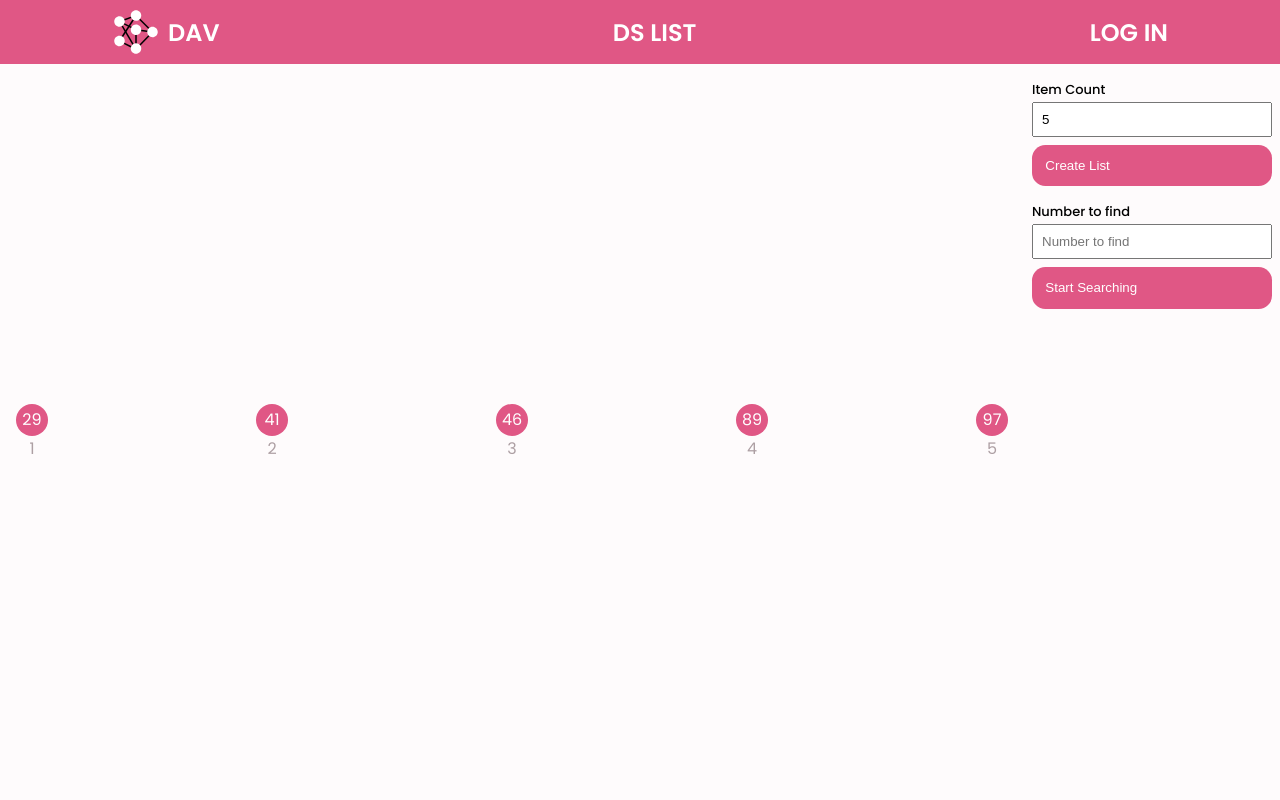
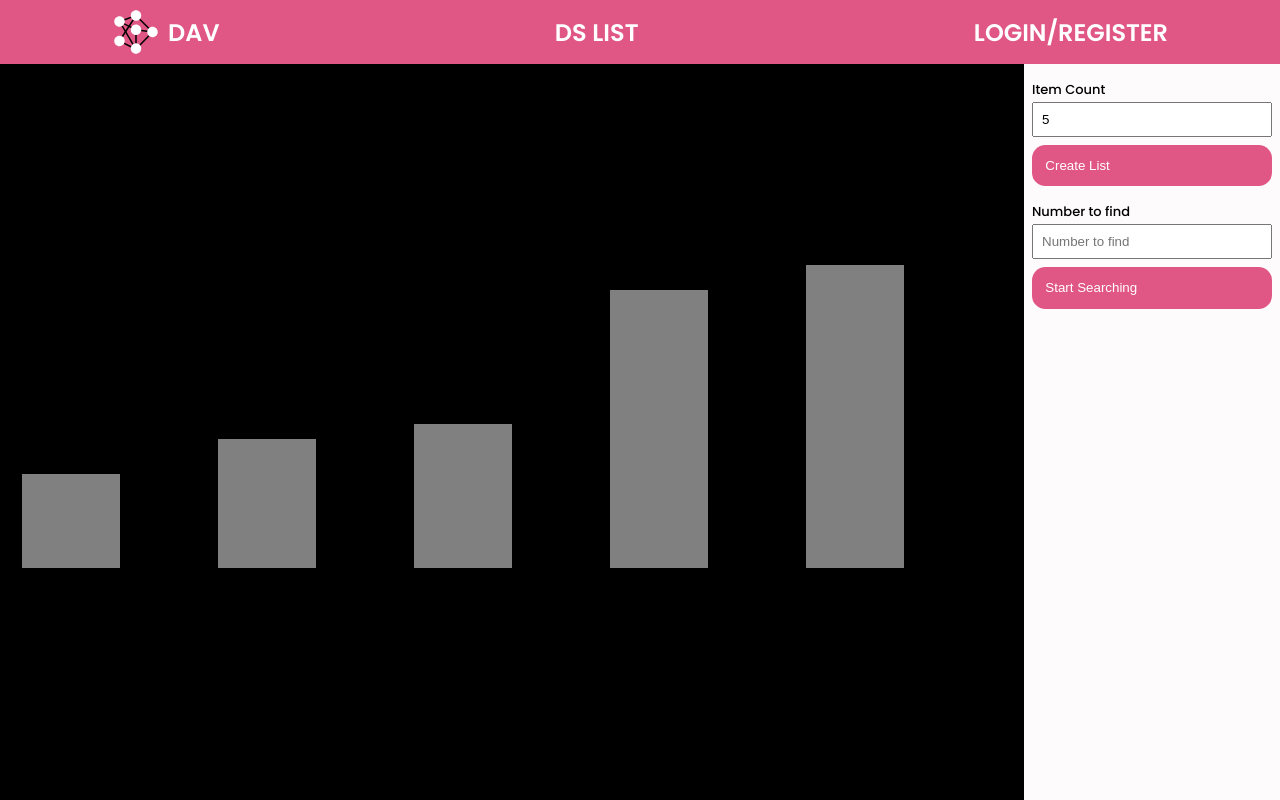
Before and after one commit to Mubtasim/ds-algo-visualizer, a React (Create React App) app in the folder client/: page /2 in a window 1280 px wide. Both pictures are taken after typing "5" into the empty fields and a click on the button "Create List". Built offline with nearby package versions, Linux system fonts and the light colour scheme.

Commit message:
changed binary search from node-view to bar-view

```diff
--- a/client/src/components/BinaryItem.jsx
+++ b/client/src/components/BinaryItem.jsx
@@ -1,23 +1,30 @@
-import React from 'react'
+import React, { useEffect } from 'react'
 
-const BinaryItem = ({value, id}) => {
+const BinaryItem = ({value, id, width, height}) => {
+
+  // const [domElem, setDomElem] = useState(null)
+
+  useEffect(() => {
+    const elem = document.getElementById(id);
+    console.log(elem);
+    function setHoverValue () {
+      const hoverElem = document.getElementById('hoverValue');
+      hoverElem.innerText = value;
+    }
+
+    function unsetHoverValue () {
+      const hoverElem = document.getElementById('hoverValue');
+      hoverElem.innerText = '';
+    }
+
+    elem.onmouseenter = setHoverValue;
+    elem.onmouseleave = unsetHoverValue;
+  }, [id, value]);
 
   return (
     <div className='binaryItem' id={id}>
-      <div className="binaryNode">
-        {value}
-      </div>
-      <div className="itemIdx">
-        {id + 1}
-      </div>
-      <div className="marker" id={`${id}-l`}>
-        L
-      </div>
-      <div className="marker" id={`${id}-r`}>
-        R
-      </div>
-      <div className="marker" id={`${id}-m`}>
-        M
+      <div style={{width: width, height: height, marginRight: width}} className='binaryBar'>
+
       </div>
     </div>
   )
--- a/client/src/components/BinarySearch.jsx
+++ b/client/src/components/BinarySearch.jsx
@@ -1,4 +1,4 @@
-import React from 'react'
+import React, { useEffect, useState } from 'react'
 import { useSelector, useDispatch } from 'react-redux'
 
 import { updateItems, updateItemToFind, updateTotalItems } from '../features/binarySearch/binarySearchSlice'
@@ -7,11 +7,33 @@ import BinaryItem from './BinaryItem'
 
 const BinarySearch = () => {
 
+  const [screenSize, setScreenSize] = useState(getCurrenDimension());
+
+
   const items = useSelector((state) => state.binarySearch.items);
   const itemToFind = useSelector((state) => state.binarySearch.itemToFind);
-  const totalItems = useSelector((state) => state.binarySearch.totalItems)
+  const totalItems = useSelector((state) => state.binarySearch.totalItems);
 
   const dispatch = useDispatch();
+
+  function getCurrenDimension () {
+    return {
+      width: window.innerWidth,
+      height: window.innerHeight
+    }
+  }
+
+  useEffect(() => {
+    const updateDimension = () => {
+      setScreenSize(getCurrenDimension());
+    }
+
+    window.addEventListener('resize', updateDimension);
+
+    return (() => {
+      window.removeEventListener('resize', updateDimension);
+    })
+  }, [screenSize])
 
   function getRandomArbitrary(min, max) {
     return Math.floor(Math.random() * (max - min) + min);
@@ -31,63 +53,79 @@ const BinarySearch = () => {
 
   function createItems (e) {
     e.preventDefault();
-    removeMarkerDivs();
-    const newItems = Array(totalItems).fill(0);
-    for (let i = 0; i < totalItems; i++) newItems[i] = getRandomArbitrary(1, 101);
+    const form = e.target;
+    const formData = new FormData(form);
+    const formJson = Object.fromEntries(formData.entries());
+    const itemCount = parseInt(formJson.itemCount, 10);
+    const newItems = Array(itemCount).fill(0);
+    for (let i = 0; i < itemCount; i++) newItems[i] = getRandomArbitrary(1, 10001);
     newItems.sort(compareFn);
+    dispatch(updateTotalItems(itemCount));
     dispatch(updateItems(newItems));
   }
 
-  function removeMarkerDivs () {
-    let markerDivs = document.querySelectorAll('.marker');
-    console.log(markerDivs);
-    markerDivs.forEach(markerDiv => {
-      console.log(markerDiv);
-      markerDiv.remove();
-    })
+  function includeBarInBoundary (nodeId) {
+    const barToMark = document.getElementById(`${nodeId}`);
+    console.log('bartomark, nodeId',barToMark, nodeId);
+    barToMark.children[0].classList.add('inBoundary');
   }
 
-  function showMarkerToNode (nodeId, markerType) {
-    let nodeToMark = document.getElementById(`${nodeId}-${markerType}`);
-    nodeToMark.classList.add('showMarker');
+  function excludeFromBoundary(nodeId) {
+    const barToMark = document.getElementById(`${nodeId}`);
+    barToMark.children[0].classList.remove('inBoundary', 'midBar');
   }
 
-  function removeShowMarkerFromNodes () {
-    let markedDivs = document.querySelectorAll('.showMarker');
-    console.log(markedDivs);
-    markedDivs.forEach(markedDiv => {
-      console.log(markedDiv);
-      markedDiv.classList.remove('showMarker');
-    })
+  function markBarAsMid (nodeId) {
+    const barToMark = document.getElementById(`${nodeId}`);
+    barToMark.children[0].classList.add('midBar');
   }
 
   function binarySearch (e) {
     e.preventDefault();
-    removeShowMarkerFromNodes();
 
     let l = 0;
     let r = totalItems-1;
     let midIdx = -1;
+    let prevL = 0;
+    let prevR = 0;
 
     let found = false;
+    let firstIteration = true;
+
 
     function binarySearchLoop () {
       setTimeout(() => {
-        removeShowMarkerFromNodes();
+        // removeShowMarkerFromNodes();
+
+        if (firstIteration) {
+          for (let i = 0; i < totalItems; i++) {
+            includeBarInBoundary(i.toString());
+          }
+          firstIteration = false;
+        }
 
         midIdx = Math.floor((l + r) / 2);
+        for (let i = prevL; i < l; i++) {
+          excludeFromBoundary(i.toString());
+        }
+        for (let i = r + 1; i <= prevR; i++) {
+          excludeFromBoundary(i.toString());
+        }
+        markBarAsMid(midIdx.toString());
         const midValue = items[midIdx];
 
-        showMarkerToNode(l.toString(), 'l');
-        showMarkerToNode(r.toString(), 'r');
-        showMarkerToNode(midIdx.toString(), 'm');
+        // showMarkerToNode(l.toString(), 'l');
+        // showMarkerToNode(r.toString(), 'r');
+        // showMarkerToNode(midIdx.toString(), 'm');
 
         if (midValue === itemToFind) {
           console.log('found at index', midIdx)
           found = true;
         } else if (itemToFind > midValue) {
+          prevL = l;
           l = midIdx + 1;
         } else {
+          prevR = r;
           r = midIdx - 1;
         }
 
@@ -102,25 +140,46 @@ const BinarySearch = () => {
     binarySearchLoop();
   }
 
+  function getRelativeHeight (maxItem, currentItem, offset, highest) {
+    const factor = currentItem / maxItem;
+    const height = highest * factor + offset;
+    return height;
+  }
+
+  function getRelativeWidth (currentScreenWidth, currentTotalItems) {
+    const canTakeWidth = currentScreenWidth - 300;
+    return canTakeWidth/(2*currentTotalItems);
+  }
+
   return (
     <div className="binarySearch">
       <Header />
       <div className="visualize">
+        <div id="hoverValue"></div>
         <div className="binarySearchStage">
-          {
-            items &&
-            items.map((item, idx) => <BinaryItem key={idx} id={idx} value={item}/>)
-          }
+          <div className="binaryBars" >
+            {
+              items &&
+              items.map((item, idx) => {
+                const height = getRelativeHeight(items[totalItems-1], item, 3, 300);
+                const width = getRelativeWidth(screenSize.width, totalItems);
+                return (
+                  <BinaryItem key={idx} id={idx} value={item} width={width} height={height}/>
+                )
+              })
+            }
+          </div>
+          <div className="info"></div>
         </div>
         <div className="configurator">
           <form className="createListForm" onSubmit={createItems}>
             <label className='formlabel'>Item Count</label>
-            <input type="number" placeholder='Item Count' min='1' max='40' onChange={(e) => dispatch(updateTotalItems(parseInt(e.target.value, 10)))}/>
+            <input type="number" name='itemCount' placeholder='Item Count' min='1' max='5000'/>
             <button type='submit' className='button'>Create List</button>
           </form>
           <form action="" className='findNumberForm' onSubmit={binarySearch}>
             <label className='formlabel'>Number to find</label>
-            <input type="number" placeholder='Number to find'  onChange={(e) => dispatch(updateItemToFind(parseInt(e.target.value, 10)))}/>
+            <input type="number" name='numberToFind' placeholder='Number to find'  onChange={(e) => dispatch(updateItemToFind(parseInt(e.target.value, 10)))}/>
             <button type='submit' className='button'>Start Searching</button>
           </form>
         </div>
--- a/client/src/components/Header.jsx
+++ b/client/src/components/Header.jsx
@@ -12,7 +12,7 @@ const Header = () => {
         <li><a href="/dslist" className='header__page'>Ds list</a></li>
       </ul>
       <div className="header__user">
-        Log In
+        <a href="/userauth" className='header__auth'>Login/Register</a>
       </div>
     </div>
   )
--- /dev/null
+++ b/client/src/components/SignIn.jsx
@@ -0,0 +1,24 @@
+import React from 'react'
+import Header from './Header'
+
+const SignIn = ({toggleSignUp}) => {
+  return (
+    <div className="signInPage">
+      <Header />
+      <div className="signIn">
+        <form action="#" className="signIn__form form">
+          <label htmlFor="email">Email</label>
+          <input type="email" />
+          <label htmlFor="password">Password</label>
+          <input type="password" />
+          <button type='submit' className='button'>Sign In</button>
+        </form>
+        <div className="toggler">
+          Don't have an account? <button className='button button-toggler' onClick={toggleSignUp}>Sign Up</button>
+        </div>
+      </div>
+    </div>
+  )
+}
+
+export default SignIn
--- /dev/null
+++ b/client/src/components/SignUp.jsx
@@ -0,0 +1,27 @@
+import React from 'react'
+import Header from './Header'
+
+const SignUp = ({toggleSignUp}) => {
+  return (
+    <div className="signUpPage">
+      <Header />
+      <div className="signUp">
+        <h1 className='formTitle'>Create Account</h1>
+        <form action="#" className="signUp__form form">
+          <label htmlFor="name">Name</label>
+          <input type="text" name='name' />
+          <label htmlFor="email">Email</label>
+          <input type="email" />
+          <label htmlFor="password">Password</label>
+          <input type="password" />
+          <button type='submit' className='button'>Sign Up</button>
+        </form>
+        <div className="toggler">
+          Already a user? <button className='button button-toggler' onClick={toggleSignUp}>Sign In</button>
+        </div>
+      </div>
+    </div>
+  )
+}
+
+export default SignUp
--- /dev/null
+++ b/client/src/components/UserAuth.jsx
@@ -0,0 +1,21 @@
+import React, { useState } from 'react'
+import SignIn from './SignIn'
+import SignUp from './SignUp'
+
+const UserAuth = () => {
+  const [toSignUp, setToSignUp] = useState(false)
+
+  function toggleSignUp () {
+    setToSignUp(!toSignUp);
+  }
+
+  return (
+    <div className="userAuth">
+      {
+        toSignUp ? <SignIn toggleSignUp={toggleSignUp}/> : <SignUp toggleSignUp={toggleSignUp}/>
+      }
+    </div>
+  )
+}
+
+export default UserAuth
--- a/client/src/index.js
+++ b/client/src/index.js
@@ -14,6 +14,7 @@ import DsList from './components/DsList';
 import Stage from './components/Stage';
 import Dijkstra from './components/Dijkstra';
 import BinarySearch from './components/BinarySearch';
+import UserAuth from './components/UserAuth';
 
 const router = createBrowserRouter(
   [
@@ -36,6 +37,10 @@ const router = createBrowserRouter(
     {
       path: "/2",
       element: <BinarySearch />
+    },
+    {
+      path: "/userauth",
+      element: <UserAuth />
     }
   ]
 )
--- a/client/src/index.scss
+++ b/client/src/index.scss
@@ -138,6 +138,13 @@ button:active, .button:active {
 .button-outline:hover {
   background-color: var(--first-color);
   color: white;
+}
+
+.button-toggler {
+  background-color: transparent;
+  color: var(--text-color);
+  display: inline-block;
+  padding: 0;
 }
 
 svg {
@@ -288,6 +295,17 @@ line {
   display: grid;
   grid-template-columns: 8fr 2fr;
   align-items: stretch;
+  position: relative;
+}
+
+#hoverValue {
+  position: absolute;
+  top: 2rem;
+  left: 2rem;
+  color: white;
+  font-size: var(--h1-font-size);
+  // border: 1px solid white;
+  // padding: 0.5rem 1rem
 }
 
 .info {
@@ -297,6 +315,12 @@ line {
   padding-top: 1rem;
   padding-bottom: 1rem;
   background-color: var(--input-color);
+}
+
+.form {
+  display: flex;
+  flex-direction: column;
+  row-gap: 0.5rem;
 }
 
 .icon {
@@ -343,15 +367,23 @@ line {
 
 .binarySearchStage {
   display: flex;
-  justify-content: space-between;
+  flex-direction: column;
+  justify-content: center;
   padding: 1rem;
   align-items: center;
+  background-color: black;
+}
+
+.binaryBars {
+  display: flex;
+  // column-gap: 0.3rem;
+  align-items: flex-end;
 }
 
 .binaryItem {
-  display: flex;
-  flex-direction: column;
-  align-items: center;
+  // display: flex;
+  // flex-direction: column;
+  // align-items: center;
 }
 
 .binaryNode {
@@ -368,6 +400,23 @@ line {
 .binaryNode, .itemIdx, .marker {
   transition: 5s ease-in-out;
 }
+
+.binaryBar {
+  background-color: gray;
+}
+
+.binaryItem {
+
+}
+
+.inBoundary {
+  background-color: white;
+}
+
+.midBar {
+  background-color: var(--first-color);
+}
+
 
 .marker {
   display: none;
@@ -407,3 +456,33 @@ line {
   box-shadow: 0px 0px 50rem rgba($color: #8f8e8e, $alpha: 0.5);
   row-gap: 2rem;
 }
+
+.userAuth {
+  display: flex;
+  justify-content: center;
+  align-items: center;
+  height: calc(100vh - var(--header-height));
+}
+
+
+.signIn, .signUp {
+  display: flex;
+  flex-direction: column;
+  padding: 1rem 0.5rem;
+  row-gap: 1rem;
+  width: 400px;
+  align-items: center;
+}
+
+.signIn .button, .signUp .button {
+  display: inline-flex;
+  justify-content: center;
+  align-items: center;
+}
+
+.signInPage {
+  display: flex;
+  align-items: center;
+  justify-content: center;
+  width: 100%;
+}
```
